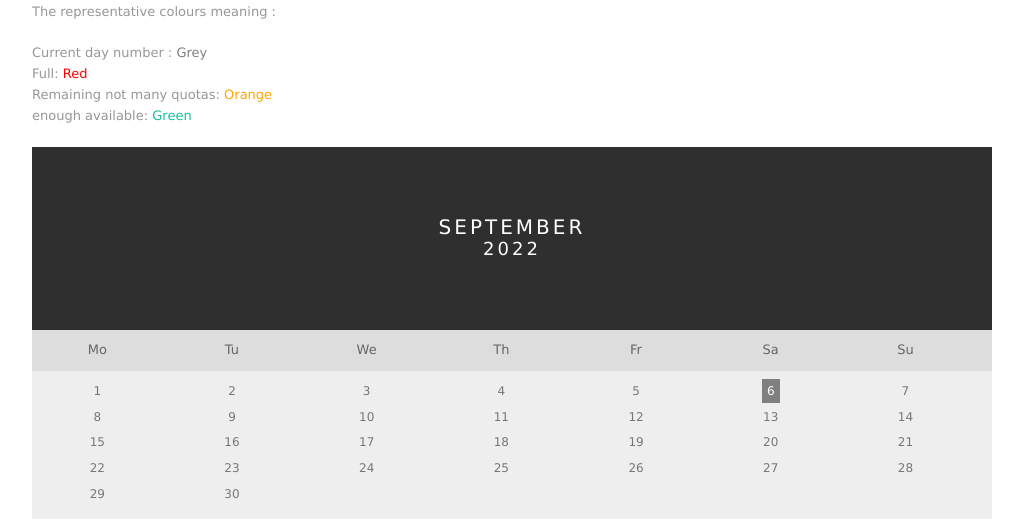
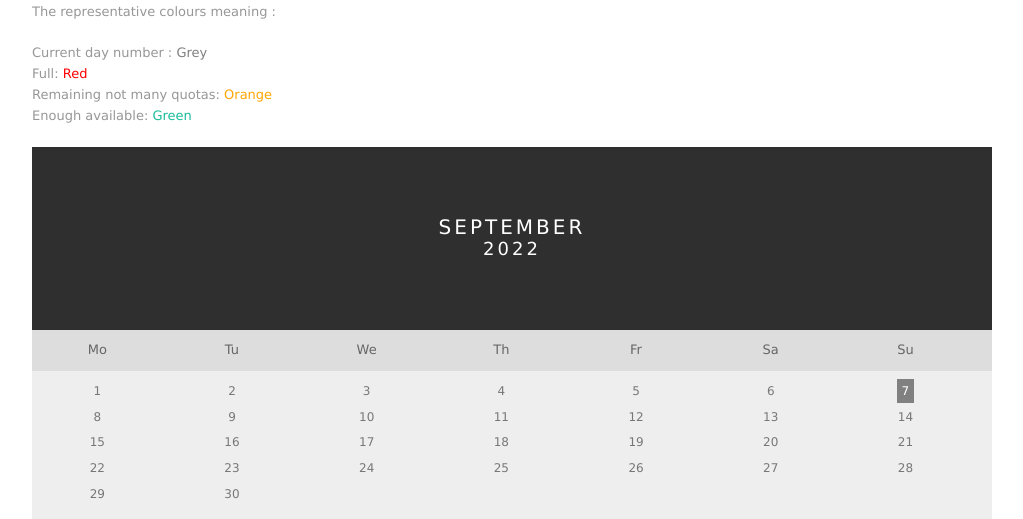
Before and after one commit to garyfung221/hkid_appointment, a PHP site: page /index.php in a window 1280 px wide. Shown: the part 724-1243 px from the top of the page, without its empty margins (128-1151 px from the left). Run offline with PHP 8.4, Linux system fonts and the light colour scheme; data that the repository does not hold is empty.

Commit message:
Update some display issue

```diff
--- a/calendar.php
+++ b/calendar.php
@@ -19,7 +19,7 @@ include "calendar_calculatequota_process.php";
    <br>
    Remaining not many quotas: <span style="color:orange">Orange</span>
    <br>
-   enough available: <span style="color:#1abc9c">Green</span>
+   Enough available: <span style="color:#1abc9c">Green</span>
    <br>
    <br>
    <div class="month">
@@ -49,10 +49,10 @@ include "calendar_calculatequota_process.php";
 <li>3</li>
 <li>4</li>
 <li>5</li>
-<li><span class="active">6</span></li>
-<li><span class="<?php echo calquotas("7");?>"> 7</span></li>
-<li><span class="<?php echo calquotas("8");?>"> 8</span></li>
-<li><span class="<?php echo calquotas("9");?>"> 9</span></li>
+<li>6</li>
+<li><span class="active">7</span></li>
+<li><span class="<?php echo calquotas("8");?>">8</span></li>
+<li><span class="<?php echo calquotas("9");?>">9</span></li>
 <li><span class="<?php echo calquotas("10");?>">10</span></li>
 <li><span class="<?php echo calquotas("11");?>">11</span></li>
 <li><span class="<?php echo calquotas("12");?>">12</span></li>
```
